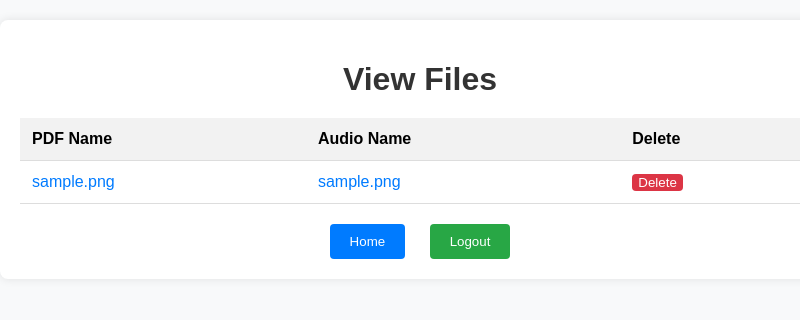
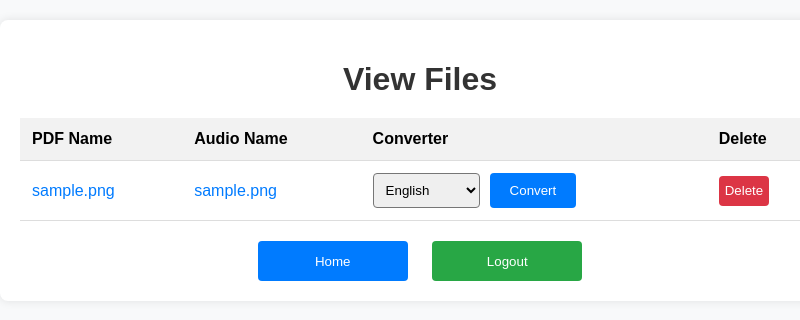
Before and after one commit to Sebifrancis1935/pdf-to-audio-converter-website, a Django app: page /view-files/ in a window 1280 px wide. Shown: the top 320 px of the page, without its empty margins (220-1020 px from the left). Run offline with Django 5.2, Linux system fonts and the light colour scheme; tables that the repository leaves empty hold one stand-in row (values such as "Sample post").

Commit message:
Completed the project

```diff
--- a/pdf_to_audio/converter/templates/converter/upload_pdf.html
+++ b/pdf_to_audio/converter/templates/converter/upload_pdf.html
@@ -146,7 +146,6 @@
                 <option value="ja">Japanese</option>
                 <option value="ko">Korean</option>
                 <option value="zh">Chinese</option>
-                <!-- Add more language options as needed -->
             </select>
             <button type="submit">Convert to Audio</button><br>
             <div class="button-container">
--- a/pdf_to_audio/converter/templates/converter/view_files.html
+++ b/pdf_to_audio/converter/templates/converter/view_files.html
@@ -94,20 +94,58 @@
             border: none;
             border-radius: 4px;
             cursor: pointer;
+            width: 150px; /* Set a fixed width for buttons */
+            height: 40px; /* Set a fixed height for buttons */
         }
 
-        /* Style for delete button */
         .delete-button {
-            background-color: #dc3545; /* Red color */
-            color: #fff;
+            width: auto; /* Let the width be determined by content */
+            height: 30px; /* Set a fixed height for consistency */
+            background-color: #dc3545; /* Red color for delete button */
             border: none;
             border-radius: 4px;
-            cursor: pointer;
-            transition: background-color 0.3s; /* Add color transition */
+            color: #fff;
+        }
+
+        .loading-text-container {
+            display: none;
+            position: absolute;
+            top: calc(100% + 20px);
+            left: 50%;
+            transform: translateX(-50%);
+            animation: bounce 1s linear infinite;
+        }
+        .loading-text {
+            font-size: 14px;
+            color: #007bff;
+            margin-top: 10px;
         }
 
         .delete-button:hover {
             background-color: #c82333; /* Darker red on hover */
+        }
+       .convert-form {
+            display: flex;
+        }
+
+        .convert-form select {
+            margin-right: 10px;
+            padding: 8px;
+            border-radius: 4px;
+        }
+
+        .convert-form button {
+            padding: 8px 20px;
+            border-radius: 4px;
+            background-color: #007bff;
+            color: #fff;
+            border: none;
+            cursor: pointer;
+            transition: background-color 0.3s;
+        }
+
+        .convert-form button:hover {
+            background-color: #0056b3;
         }
     </style>
 </head>
@@ -119,6 +157,7 @@
                 <tr>
                     <th>PDF Name</th>
                     <th>Audio Name</th>
+                    <th>Converter</th>
                     <th>Delete</th>
                 </tr>
             </thead>
@@ -140,6 +179,25 @@
                         {% endif %}
                     </td>
                     <td>
+                        <form class="convert-form" action="{% url 'pdf_to_audio' %}" method="post">
+                            {% csrf_token %}
+                            <input type="hidden" name="pdf_id" value="{{ uploaded_pdf.id }}">
+                             <select name="language" id="id_language" required>
+                                <option value="en">English</option>
+                                <option value="es">Spanish</option>
+                                <option value="fr">French</option>
+                                <option value="de">German</option>
+                                <option value="it">Italian</option>
+                                <option value="pt">Portuguese</option>
+                                <option value="nl">Dutch</option>
+                                <option value="ja">Japanese</option>
+                                <option value="ko">Korean</option>
+                                <option value="zh">Chinese</option>
+                            </select>
+                            <button type="submit">Convert</button>
+                        </form>
+                    </td>
+                    <td>
                         <form action="{% url 'delete_file' %}" method="post">
                             {% csrf_token %}
                             <input type="hidden" name="pdf_id" value="{{ uploaded_pdf.id }}">
@@ -151,13 +209,21 @@
                     </td>
                 </tr>
                 {% endfor %}
-
             </tbody>
         </table>
         <div class="button-container">
             <button onclick="location.href='/upload/'" class="register-button">Home</button>
             <button onclick="location.href='/logout/'" class="logout-button">Logout</button> <!-- Apply logout-button class -->
         </div>
+        <div class="loading-text-container" id="loadingTextContainer">
+        <div class="loading-text">Your audio is generating...</div>
     </div>
+    </div>
+
+    <script>
+        function showLoadingText() {
+            document.getElementById("loadingTextContainer").classList.add("show");
+        }
+    </script>
 </body>
 </html>
--- a/pdf_to_audio/converter/urls.py
+++ b/pdf_to_audio/converter/urls.py
@@ -10,13 +10,14 @@ urlpatterns = [
     path('login/', views.user_login, name='login'),
     path('upload/', views.convert_pdf_to_audio,
          name='upload_pdf'),
-
-    # Corrected URL pattern name
     path('audio/<int:pk>/', views.download_audio,
-         name='audio_download'),  # Corrected URL pattern name
+         name='audio_download'),
     path('view-files/', views.view_files, name='view_files'),
     path('logout/', views.user_logout, name='logout'),
     path('delete-file/', views.delete_file, name='delete_file'),
+    path('pdf-to-audio/', views.pdf_to_audio,
+         name='pdf_to_audio'),
+
 ]
 if settings.DEBUG:
     urlpatterns += static(settings.MEDIA_URL,
--- a/pdf_to_audio/converter/views.py
+++ b/pdf_to_audio/converter/views.py
@@ -1,8 +1,9 @@
+from django.contrib.auth.decorators import login_required
 from django.http import HttpResponseRedirect, FileResponse
 from django.urls import reverse
 from django.contrib.auth.forms import UserCreationForm, AuthenticationForm
 from django.contrib.auth import login as auth_login, authenticate, logout as auth_logout
-from django.shortcuts import render, redirect
+from django.shortcuts import get_object_or_404, render, redirect
 from .models import UploadedPDF
 from PyPDF2 import PdfReader
 from gtts import gTTS
@@ -53,6 +54,32 @@ def convert_pdf_to_audio(request):
         os.makedirs(audio_directory, exist_ok=True)
         audio_file_path = os.path.join(
             audio_directory, uploaded_pdf.file.name.split('/')[-1].replace('.pdf', '.mp3'))
+        tts.save(audio_file_path)
+
+        uploaded_pdf.audio_file = audio_file_path
+        uploaded_pdf.save()
+        return redirect('view_files')
+
+    return render(request, 'converter/upload_pdf.html')
+
+
+def pdf_to_audio(request):
+    if request.method == 'POST':
+        pdf_id = request.POST.get('pdf_id')
+        language = request.POST.get('language')
+        uploaded_pdf = get_object_or_404(UploadedPDF, pk=pdf_id)
+
+        with open(uploaded_pdf.file.path, 'rb') as pdf_file:
+            pdf = PdfReader(pdf_file)
+            text = ''
+            for page_num in range(len(pdf.pages)):
+                text += pdf.pages[page_num].extract_text()
+
+        tts = gTTS(text, lang=language)
+        audio_directory = 'audios'
+        os.makedirs(audio_directory, exist_ok=True)
+        audio_file_path = os.path.join(
+            audio_directory, uploaded_pdf.file.name.split('/')[-1].replace('.pdf', f'_{language}.mp3'))
         tts.save(audio_file_path)
 
         uploaded_pdf.audio_file = audio_file_path
```
Lines whose indentation alone changed are shown as unchanged.
